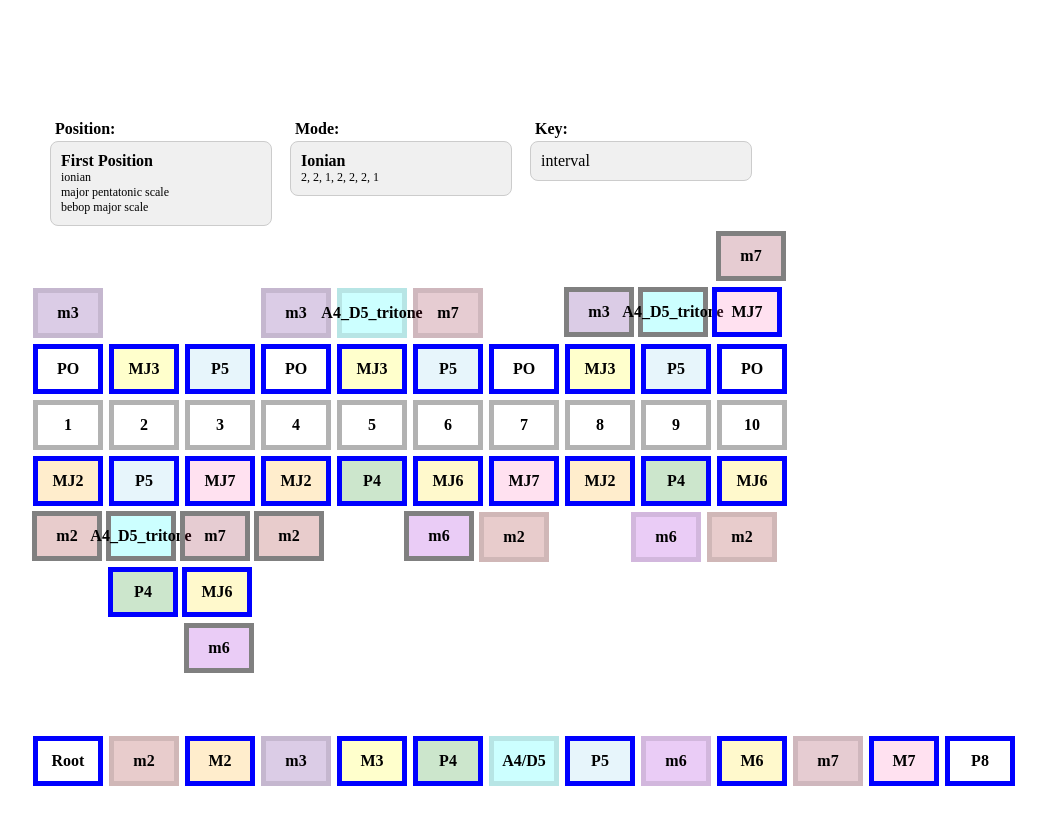
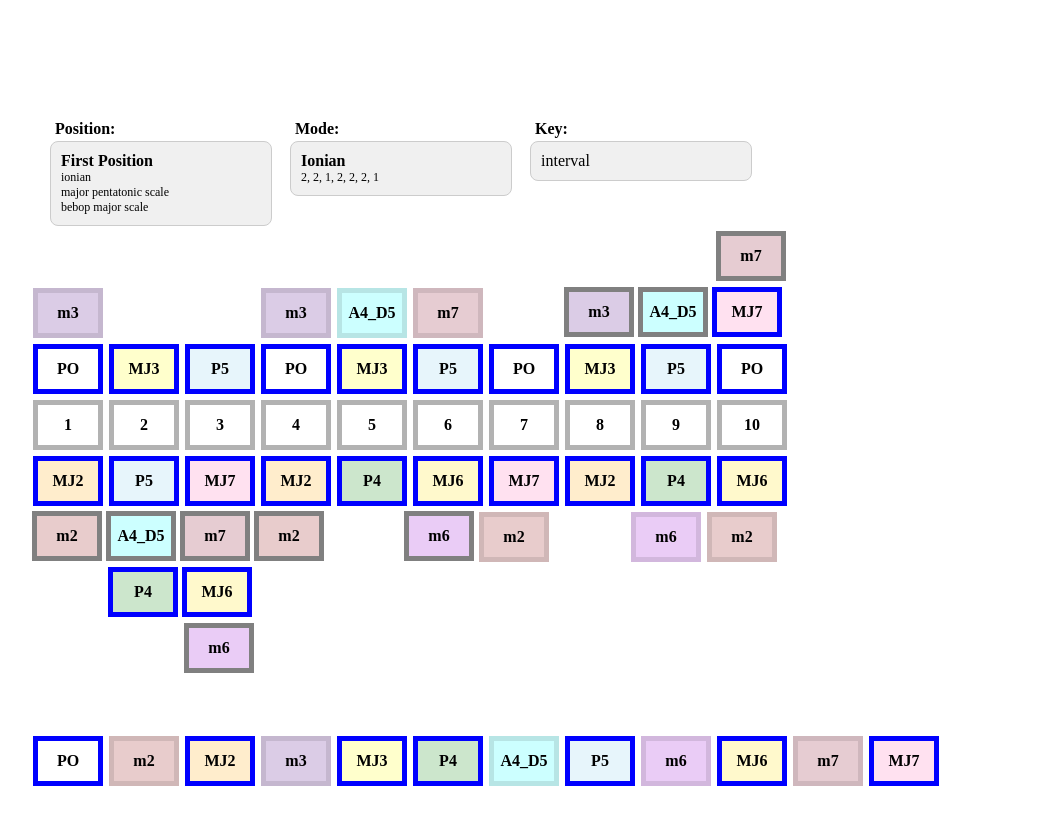
Before and after one commit to matte-e/matte-e.github.io, a plain HTML site: page harmonica/harp_layout_generate.html in a window 1280 px wide. Shown: the whole page, without its empty margins (98-1144 px from the left). Drawn offline with Linux system fonts and the light colour scheme.

Commit message:
replace div template function

```diff
--- a/harmonica/script.js
+++ b/harmonica/script.js
@@ -1,4 +1,6 @@
 document.addEventListener('DOMContentLoaded', () => {
+
+    const INTERVAL_NAMES = ['PO', 'm2', 'MJ2', 'm3', 'MJ3', 'P4', 'A4_D5', 'P5', 'm6', 'MJ6', 'm7', 'MJ7'];
 
     const RICHTER_TUNING = [
         [0, 2],
@@ -79,12 +81,19 @@ document.addEventListener('DOMContentLoaded', () => {
         return result;
     };
 
+    function createDiv(classes, id) {
+        const result = document.createElement('div');
+        result.id = id;
+        result.setAttribute('class', classes);
+        return result;
+    }
+
     console.log('Hello World');
     harp_layout = {
         init: () => {
             console.log('Harp Layout');
             var container = document.getElementById('container');
-            var options_panel = harp_layout.htmlToNodes('<div id="options" class="noteRow"></div>')[0];
+            var options_panel = createDiv('noteRow', 'options');
             var position_options = harp_layout.drawOptions({
                 id: 'position',
                 label: 'Position:',
@@ -107,41 +116,27 @@ document.addEventListener('DOMContentLoaded', () => {
             options_panel.appendChild(keys_option);
             container.appendChild(options_panel);
             harp_layout.drawHarp();
-            var legend = harp_layout.htmlToNodes(`<div class="noteRow">
-                <div class="square"></div></div>
-                <div class="noteRow">
-                <div class="square note PO">Root</div>
-                <div class="square note m2">m2</div>
-                <div class="square note MJ2">M2</div>
-                <div class="square note m3">m3</div>
-                <div class="square note MJ3">M3</div>
-                <div class="square note P4">P4</div>
-                <div class="square note A4_D5_tritone">A4/D5</div>
-                <div class="square note P5">P5</div>
-                <div class="square note m6">m6</div>
-                <div class="square note MJ6">M6</div>
-                <div class="square note m7">m7</div>
-                <div class="square note MJ7">M7</div>
-                <div class="square note PO">P8</div>
-                </div>`);
-            legend.forEach(l =>
-                container.appendChild(l));
+            const freeRow = createDiv('noteRow');
+            freeRow.appendChild(createDiv('square'));
+            container.appendChild(freeRow);
+            const legend = createDiv('noteRow');
+            INTERVAL_NAMES.forEach(interval => {
+                const div = createDiv('square note ' + interval);
+                div.textContent = interval;
+                legend.appendChild(div);
+            });
+            container.appendChild(legend);
             harp_layout.selectMode(harp_layout.modes[0]);
             harp_layout.selectPosition(harp_layout.positions[0]);
             harp_layout.selectKey('interval');
-        },
-        htmlToNodes: (html) => {
-            const template = document.createElement('template');
-            template.innerHTML = html;
-            return template.content.childNodes;
         },
         findByIdx: (arr, idx) => {
             var obj = arr.find(item => item.idx === idx)
                 || null;
             if (obj != null) {
-                return harp_layout.htmlToNodes(`<div id="${obj.id}" class="square ${obj.classes.join(' ')}"></div>`)[0]
+                return createDiv(`square ${obj.classes.join(' ')}`, obj.id);
             }
-            return harp_layout.htmlToNodes('<div class="square"></div>')[0]
+            return createDiv('square');
         },
         drawHarp: () => {
             console.log('Draw Harp');
@@ -149,59 +144,52 @@ document.addEventListener('DOMContentLoaded', () => {
                 createHarpContainer: () => {
                     console.log('Create Harp Container');
                     var container = document.getElementById('container');
-                    var harpcontainer = harp_layout
-                        .htmlToNodes('<div id="harpcontainer" class="harpcontainer"></div>')[0];
+                    var harpcontainer = createDiv('harpcontainer', 'harpcontainer');
                     container.appendChild(harpcontainer);
                     return harpcontainer;
                 },
                 drawHoles: (harpcontainer) => {
                     console.log('Draw Hole number');
-                    var row = harp_layout
-                        .htmlToNodes('<div class="noteRow numbers"></div>')[0];
+                    var row = createDiv('noteRow numbers');
                     harpcontainer.appendChild(row);
                     for (var i = 0; i < 10; i++) {
-                        var square = harp_layout
-                            .htmlToNodes(`<div class="square hole">${i + 1}</div>`)[0];
+                        var square = createDiv('square hole');
+                        square.textContent = i + 1;
                         row.appendChild(square);
                     }
                 },
-                drawNotes: (div, rowInfo) => {
-                    var row = harp_layout
-                        .htmlToNodes(div)[0];
-                    drawHelper.fillRow(row, rowInfo);
-                    return row;
-                },
-                fillRow: (row, rowInfo) => {
-                    console.log('Fill Row');
+                drawNotes: (sign, bend) => {
+                    const rowInfo = getLayoutHoles(sign, bend);
+                    var row = createDiv('noteRow');
                     for (var i = 0; i < 10; i++) {
                         var square = harp_layout.findByIdx(rowInfo, i);
                         row.appendChild(square);
                     }
-
-                }
+                    return row;
+                },
             }
             var harpcontainer = drawHelper.createHarpContainer();
-            harpcontainer.appendChild(drawHelper.drawNotes('<div class="noteRow overblowWS"/>', getLayoutHoles('+', 2)));
-            harpcontainer.appendChild(drawHelper.drawNotes('<div class="noteRow overblowHS"/>', getLayoutHoles('+', 1)));
-            harpcontainer.appendChild(drawHelper.drawNotes('<div class="noteRow blownotes"/>', getLayoutHoles('+')));
+            harpcontainer.appendChild(drawHelper.drawNotes('+', 2));
+            harpcontainer.appendChild(drawHelper.drawNotes('+', 1));
+            harpcontainer.appendChild(drawHelper.drawNotes('+'));
             drawHelper.drawHoles(harpcontainer);
-            harpcontainer.appendChild(drawHelper.drawNotes('<div class="noteRow drawnotes"/>', getLayoutHoles('-')));
-            harpcontainer.appendChild(drawHelper.drawNotes('<div class="noteRow bendHS"/>', getLayoutHoles('-', 1)));
-            harpcontainer.appendChild(drawHelper.drawNotes('<div class="noteRow bendWS"/>', getLayoutHoles('-', 2)));
-            harpcontainer.appendChild(drawHelper.drawNotes('<div class="noteRow bendWHS"/>', getLayoutHoles('-', 3)));
+            harpcontainer.appendChild(drawHelper.drawNotes('-'));
+            harpcontainer.appendChild(drawHelper.drawNotes('-', 1));
+            harpcontainer.appendChild(drawHelper.drawNotes('-', 2));
+            harpcontainer.appendChild(drawHelper.drawNotes('-', 3));
 
             return harpcontainer;
         },
         drawOptions: (dropdown_info) => {
             console.log('Draw Options');
-            return harp_layout.htmlToNodes(
-                `<div>
+            const result = createDiv();
+            result.innerHTML = `
                     <label class="dropdown_label" for="${dropdown_info.id}">${dropdown_info.label}</label>
                     <div class="dropdown" id="${dropdown_info.id}">
                         <div id="${dropdown_info.id}" class="dropdown-button" onclick="harp_layout.toggleDropdown_${dropdown_info.id}()"></div>
                         <div class="dropdown-content" id="dropdown-content-${dropdown_info.id}"></div>
-                    </div>
-                </div>`)[0];
+                    </div>`;
+            return result;
         },
         toggleDropdown_mode: () => {
             const dropdown = document.getElementById(`dropdown-content-mode`);
@@ -288,7 +276,7 @@ document.addEventListener('DOMContentLoaded', () => {
         updateDivs() {
             const data = {
                 getHarpPosition: function (position, basePositionSteps) {
-                    var classes = ['PO', 'm2', 'MJ2', 'm3', 'MJ3', 'P4', 'A4_D5_tritone', 'P5', 'm6', 'MJ6', 'm7', 'MJ7'];
+                    var classes = ['PO', 'm2', 'MJ2', 'm3', 'MJ3', 'P4', 'A4_D5', 'P5', 'm6', 'MJ6', 'm7', 'MJ7'];
                     const steps = (basePositionSteps + 5 * position) % 12;
                     console.log(position, steps, classes[steps]);
                     return classes[steps];
@@ -328,7 +316,7 @@ document.addEventListener('DOMContentLoaded', () => {
             // Clear previous intervals
             console.log('clearing intervals');
             document.getElementById('harpcontainer').querySelectorAll('.square').forEach(div => {
-                div.classList.remove('PO', 'm2', 'MJ2', 'm3', 'MJ3', 'P4', 'A4_D5_tritone', 'P5', 'm6', 'MJ6', 'm7', 'MJ7', 'highlight');
+                div.classList.remove('PO', 'm2', 'MJ2', 'm3', 'MJ3', 'P4', 'A4_D5', 'P5', 'm6', 'MJ6', 'm7', 'MJ7', 'highlight');
             });
             //select key
             console.log('selecting key');
@@ -488,7 +476,7 @@ document.addEventListener('DOMContentLoaded', () => {
                 "name": "Lydian",
                 "synonyms": ["Lydian"],
                 "formula": [2, 2, 2, 1, 2, 2, 1],
-                "interval": ["MJ2", "MJ3", "A4_D5_tritone", "P5", "MJ6", "MJ7", "PO"]
+                "interval": ["MJ2", "MJ3", "A4_D5", "P5", "MJ6", "MJ7", "PO"]
             },
             {
                 "id": "mixolydian",
@@ -509,14 +497,14 @@ document.addEventListener('DOMContentLoaded', () => {
                 "name": "Locrian",
                 "synonyms": ["Locrian"],
                 "formula": [1, 2, 2, 1, 2, 2, 2],
-                "interval": ["m2", "m3", "P4", "A4_D5_tritone", "m6", "m7", "PO"]
+                "interval": ["m2", "m3", "P4", "A4_D5", "m6", "m7", "PO"]
             },
             {
                 "id": "blues",
                 "name": "Blues",
                 "synonyms": ["Blues"],
                 "formula": [3, 2, 1, 1, 3, 2],
-                "interval": ["PO", "m3", "P4", "A4_D5_tritone", "P5", "m7"]
+                "interval": ["PO", "m3", "P4", "A4_D5", "P5", "m7"]
             },
             {
                 "id": "noScale",
@@ -530,7 +518,7 @@ document.addEventListener('DOMContentLoaded', () => {
                 "name": "Chromatic",
                 "synonyms": ["Chromatic"],
                 "formula": [1, 1, 1, 1, 1, 1, 1, 1, 1, 1, 1, 1],
-                "interval": ["PO", "m2", "MJ2", "m3", "MJ3", "P4", "A4_D5_tritone", "P5", "m6", "MJ6", "m7", "MJ7"]
+                "interval": ["PO", "m2", "MJ2", "m3", "MJ3", "P4", "A4_D5", "P5", "m6", "MJ6", "m7", "MJ7"]
             },
             {
                 "id": "bebop_dominant_scale",
@@ -558,21 +546,21 @@ document.addEventListener('DOMContentLoaded', () => {
                 "name": "Double Harmonic Minor",
                 "synonyms": ["Double Harmonic Minor"],
                 "formula": [1, 3, 1, 2, 1, 3, 1],
-                "interval": ["PO", "m2", "m3", "P4", "A4_D5_tritone", "m6", "m7", "PO"]
+                "interval": ["PO", "m2", "m3", "P4", "A4_D5", "m6", "m7", "PO"]
             },
             {
                 "id": "gypsy_minor_scale",
                 "name": "Gypsy Minor",
                 "synonyms": ["Gypsy Minor"],
                 "formula": [1, 3, 1, 2, 1, 3, 1],
-                "interval": ["PO", "m2", "m3", "P4", "A4_D5_tritone", "m6", "m7", "PO"]
+                "interval": ["PO", "m2", "m3", "P4", "A4_D5", "m6", "m7", "PO"]
             },
             {
                 "id": "half_whole_diminished_scale",
                 "name": "Half-Whole Diminished",
                 "synonyms": ["Half-Whole Diminished"],
                 "formula": [1, 2, 1, 2, 1, 2, 1, 2],
-                "interval": ["PO", "m2", "m3", "P4", "A4_D5_tritone", "m6", "m7", "PO"]
+                "interval": ["PO", "m2", "m3", "P4", "A4_D5", "m6", "m7", "PO"]
             },
             {
                 "id": "harmonic_major_scale",
@@ -593,7 +581,7 @@ document.addEventListener('DOMContentLoaded', () => {
                 "name": "Hungarian Minor",
                 "synonyms": ["Hungarian Minor"],
                 "formula": [2, 1, 3, 1, 1, 3, 1],
-                "interval": ["PO", "MJ2", "m3", "P4", "A4_D5_tritone", "m6", "m7", "PO"]
+                "interval": ["PO", "MJ2", "m3", "P4", "A4_D5", "m6", "m7", "PO"]
             },
             {
                 "id": "major_pentatonic_scale",
--- a/harmonica/styles.css
+++ b/harmonica/styles.css
@@ -13,38 +13,6 @@
     display: flex;
     flex-direction: row;
 }
-
-/* .overblowWS {
-    background-color: rgb(255, 96, 96, 0.1);
-}
-
-.overblowHS {
-    background-color: rgba(211, 185, 101, 0.1);
-}
-
-.blownotes {
-    background-color: rgba(169, 200, 96, 0.1);
-}
-
-.numbers {
-    background-color: rgba(169, 169, 169, 1);
-}
-
-.drawnotes {
-    background-color: rgba(169, 200, 96, 0.1);
-}
-
-.bendHS {
-    background-color: rgba(211, 185, 101, 0.1);
-}
-
-.bendWS {
-    background-color: rgba(96, 170, 255, 0.1);
-}
-
-.bendWHS {
-    background-color: rgba(255, 96, 242, 0.1);
-} */
 
 .square {
     width: 60px;
@@ -181,7 +149,7 @@
     background-color: rgb(0, 128, 0, 0.2);
 }
 
-.A4_D5_tritone {
+.A4_D5 {
     background-color: rgb(0, 255, 255, 0.2);
 }
 
```
